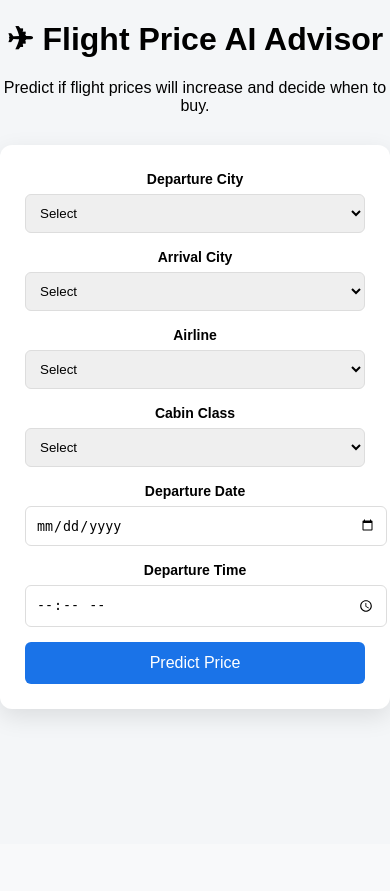
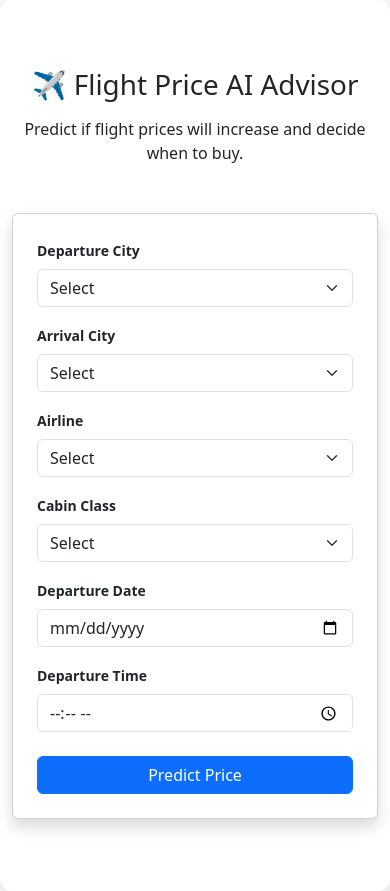
Before and after one commit to yongasemtsou117/flight-price-ai, a FastAPI app: page / in a window 390 px wide. Before the commit the page ends 722 px from the top, so only its background shows below. Run offline with FastAPI, Linux system fonts and the light colour scheme; parts of the project's set-up code (start-up, migrations or seed data) failed here and were passed over.

Commit message:
add bootstrap responsive design

```diff
--- a/templates/index.html
+++ b/templates/index.html
@@ -4,42 +4,54 @@
 <head>
 
 <meta charset="UTF-8">
+<meta name="viewport" content="width=device-width, initial-scale=1">
+
 <title>Flight Price AI Advisor</title>
 
 <link rel="stylesheet" href="/static/style.css">
 
+<!-- BOOTSTRAP -->
+<link href="https://cdn.jsdelivr.net/npm/bootstrap@5.3.3/dist/css/bootstrap.min.css" rel="stylesheet">
+
 </head>
 
-<body>
+<body class="bg-light">
 
-<h1 class="title">✈ Flight Price AI Advisor</h1>
+<div class="container py-5">
 
-<p class="subtitle">
+<h1 class="title text-center mb-3">✈ Flight Price AI Advisor</h1>
+
+<p class="subtitle text-center mb-5">
 Predict if flight prices will increase and decide when to buy.
 </p>
 
 
 <!-- CONTENEUR PRINCIPAL -->
-<div class="layout">
+<div class="row justify-content-center">
 
 
 <!-- FORMULAIRE -->
-<div class="container">
+<div class="col-lg-5 col-md-6 col-sm-12 mb-4">
+
+<div class="card shadow p-4">
 
 <form action="/predict" method="post">
 
-<label>Departure City</label>
-<select name="departure_city" required>
+<div class="mb-3">
+<label class="form-label">Departure City</label>
+<select name="departure_city" class="form-select" required>
 
 <option value="">Select</option>
 <option value="Montreal">Montreal</option>
 <option value="Toronto">Toronto</option>
 
 </select>
+</div>
 
 
-<label>Arrival City</label>
-<select name="arrival_city" required>
+<div class="mb-3">
+<label class="form-label">Arrival City</label>
+<select name="arrival_city" class="form-select" required>
 
 <option value="">Select</option>
 <option value="Toronto">Toronto</option>
@@ -48,10 +60,12 @@ Predict if flight prices will increase and decide when to buy.
 <option value="Paris">Paris</option>
 
 </select>
+</div>
 
 
-<label>Airline</label>
-<select name="airline_marketing" required>
+<div class="mb-3">
+<label class="form-label">Airline</label>
+<select name="airline_marketing" class="form-select" required>
 
 <option value="">Select</option>
 <option value="Air Canada">Air Canada</option>
@@ -60,10 +74,12 @@ Predict if flight prices will increase and decide when to buy.
 <option value="Air France">Air France</option>
 
 </select>
+</div>
 
 
-<label>Cabin Class</label>
-<select name="cabin_class" required>
+<div class="mb-3">
+<label class="form-label">Cabin Class</label>
+<select name="cabin_class" class="form-select" required>
 
 <option value="">Select</option>
 <option value="Economy">Economy</option>
@@ -71,19 +87,28 @@ Predict if flight prices will increase and decide when to buy.
 <option value="Business">Business</option>
 
 </select>
+</div>
 
 
-<label>Departure Date</label>
-<input type="date" name="departure_date" required>
+<div class="mb-3">
+<label class="form-label">Departure Date</label>
+<input type="date" name="departure_date" class="form-control" required>
+</div>
 
 
-<label>Departure Time</label>
-<input type="time" name="departure_time" required>
+<div class="mb-4">
+<label class="form-label">Departure Time</label>
+<input type="time" name="departure_time" class="form-control" required>
+</div>
 
 
-<button type="submit">Predict Price</button>
+<button type="submit" class="btn btn-primary w-100">
+Predict Price
+</button>
 
 </form>
+
+</div>
 
 </div>
 
@@ -92,59 +117,56 @@ Predict if flight prices will increase and decide when to buy.
 <!-- RESULTAT -->
 {% if probability %}
 
-<div class="result">
+<div class="col-lg-5 col-md-6 col-sm-12">
 
-<h2>📊 Price Analysis</h2>
+<div class="card shadow p-4 text-center">
 
-<p>
-<strong>Estimated Price Today</strong>
-</p>
+<h2 class="mb-4">📊 Price Analysis</h2>
 
-<div class="price">
+<p><strong>Estimated Price Today</strong></p>
+
+<div class="price h3 mb-4">
 €{{price}}
 </div>
 
 
-<p>
-<strong>Probability Price Increase</strong>
-</p>
+<p><strong>Probability Price Increase</strong></p>
 
-<div class="probability">
+<div class="probability h4 mb-4">
 {{probability}}
 </div>
 
 
-<p>
-<strong>Recommendation</strong>
-</p>
+<p><strong>Recommendation</strong></p>
 
 
 {% if decision == "BUY NOW" %}
 
-<div class="decision buy">
+<div class="decision buy alert alert-success">
 {{decision}}
 </div>
 
 {% elif decision == "BUY" %}
 
-<div class="decision buy">
+<div class="decision buy alert alert-success">
 {{decision}}
 </div>
 
 {% elif decision == "WAIT" %}
 
-<div class="decision wait">
+<div class="decision wait alert alert-warning">
 {{decision}}
 </div>
 
 {% else %}
 
-<div class="decision wait">
+<div class="decision wait alert alert-warning">
 {{decision}}
 </div>
 
 {% endif %}
 
+</div>
 
 </div>
 
@@ -153,5 +175,7 @@ Predict if flight prices will increase and decide when to buy.
 
 </div>
 
+</div>
+
 </body>
 </html>
```
